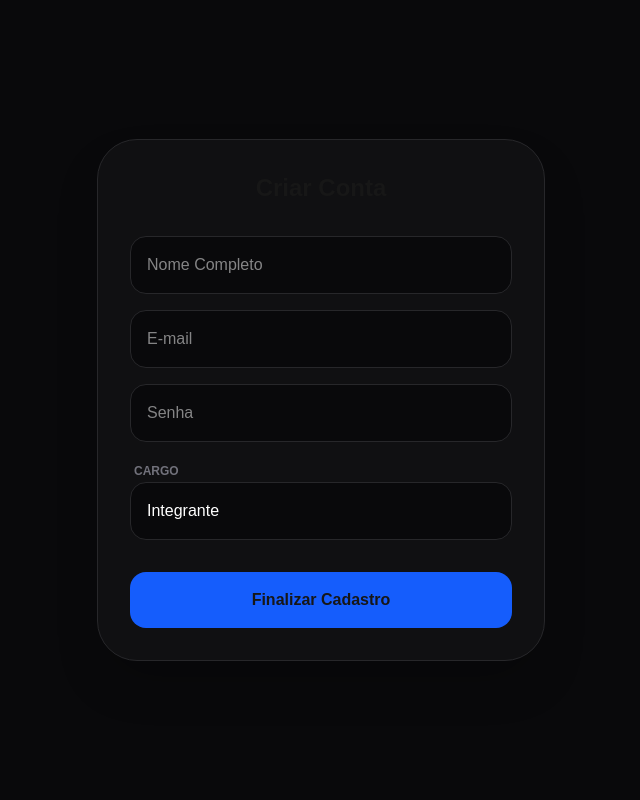
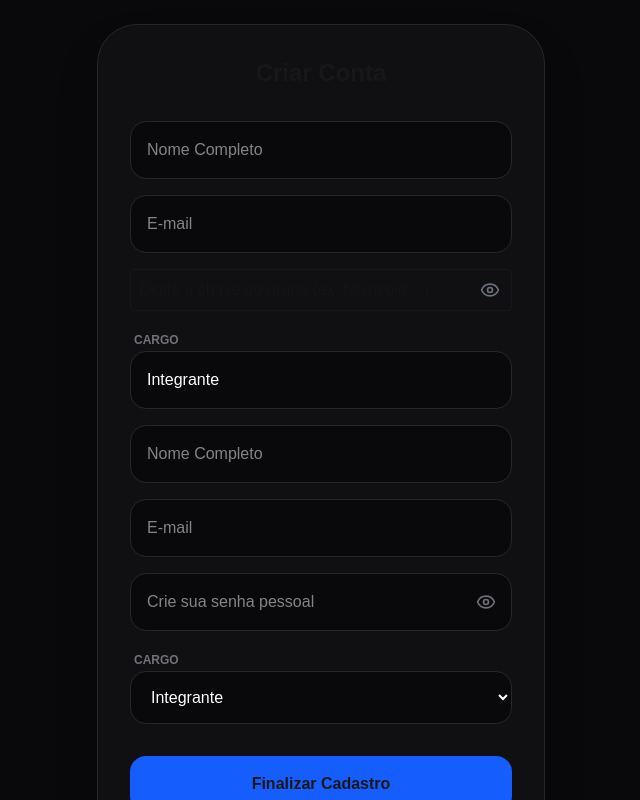
Before and after one commit to Metalink10/grupo-de-louvor-frontend, a Next.js app: page /register in a window 1280 px wide. Shown: the top 800 px of the page, without its empty margins (319-959 px from the left). Built offline with nearby package versions, Linux system fonts and the light colour scheme; no server answers.

Commit message:
feat: visualização de senha e ajuste no cadastro de músicos

```diff
--- a/app/page.tsx
+++ b/app/page.tsx
@@ -1,17 +1,26 @@
-'use client'
+'use client';
 import { useState, useEffect } from 'react';
 import { api } from '../src/lib/api';
 import { useRouter } from 'next/navigation';
-import { UserPlus, Mail, Lock, User, Key, LogIn, ArrowRight } from 'lucide-react';
+import { UserPlus, Mail, Lock, User, Key, LogIn, Eye, EyeOff } from 'lucide-react';
 
 export default function AuthPage() {
+  const [showPassword, setShowPassword] = useState(false);
+  const [showGroupKey, setShowGroupKey] = useState(false); // Olhinho para a chave de grupo
   const router = useRouter();
   const [isLogin, setIsLogin] = useState(true);
   const [loading, setLoading] = useState(false);
-  const [formData, setFormData] = useState({ nome: '', email: '', senha: '', cargoDesejado: 'USER', chaveAcesso: '' });
+  const [formData, setFormData] = useState({
+    nome: '',
+    email: '',
+    senha: '',
+    cargoDesejado: 'USER',
+    chaveAcesso: ''
+  });
 
-  // Limpa vestígios antigos para evitar conflitos de sessão
-  useEffect(() => { localStorage.clear(); }, []);
+  useEffect(() => {
+    localStorage.clear();
+  }, []);
 
   const handleLogin = async (e: React.FormEvent) => {
     e.preventDefault();
@@ -22,14 +31,14 @@ export default function AuthPage() {
         localStorage.setItem('userToken', response.data.token);
         localStorage.setItem('userRole', response.data.role);
         localStorage.setItem('userName', response.data.nome);
-
-        // INJEÇÃO IMEDIATA: Resolve o erro 401 na hora
         api.defaults.headers.common['Authorization'] = `Bearer ${response.data.token}`;
-
         window.location.href = '/dashboard';
       }
-    } catch (err: any) { alert(err.response?.data?.erro || "Credenciais inválidas."); }
-    finally { setLoading(false); }
+    } catch (err: any) {
+      alert(err.response?.data?.erro || "Credenciais inválidas.");
+    } finally {
+      setLoading(false);
+    }
   };
 
   const handleRegister = async (e: React.FormEvent) => {
@@ -39,60 +48,119 @@ export default function AuthPage() {
       await api.post('/auth/registrar', formData);
       alert("Sucesso! Agora faça seu login.");
       setIsLogin(true);
-    } catch (err: any) { alert(err.response?.data?.erro || "Erro no cadastro."); }
-    finally { setLoading(false); }
+    } catch (err: any) {
+      alert(err.response?.data?.erro || "Erro ao criar conta.");
+    } finally {
+      setLoading(false);
+    }
   };
 
   return (
     <div className="min-h-screen bg-zinc-950 flex items-center justify-center p-6 font-sans">
       <div className="w-full max-w-md">
-        <div className="text-center mb-8">
-          <div className="bg-blue-600 w-16 h-16 rounded-2xl flex items-center justify-center mx-auto mb-4 shadow-lg shadow-blue-900/40">
+        <div className="text-center mb-4">
+          <div className="bg-blue-600 w-13 h-13 rounded-2xl flex items-center justify-center mx-auto mb-2 shadow-lg shadow-blue-900/40">
             {isLogin ? <LogIn className="text-white" size={32} /> : <UserPlus className="text-white" size={32} />}
           </div>
-          <h1 className="text-3xl font-black text-white tracking-tighter">{isLogin ? 'Entrar' : 'Criar Conta'}</h1>
+          <h1 className="text-2xl font-black text-white tracking-tighter">
+            {isLogin ? 'Gestão de Louvores' : 'Criar Conta'}
+          </h1>
         </div>
+
         <div className="bg-zinc-900/50 p-8 rounded-[2.5rem] border border-zinc-800 shadow-2xl">
           <form onSubmit={isLogin ? handleLogin : handleRegister} className="space-y-4">
+
             {!isLogin && (
-              <input required placeholder="Nome Completo" className="w-full bg-zinc-950 border border-zinc-800 p-4 rounded-2xl text-white outline-none focus:border-blue-500"
-                onChange={(e) => setFormData({ ...formData, nome: e.target.value })} />
+              <div className="relative flex items-center">
+                <User className="absolute left-4 text-zinc-500" size={18} />
+                <input
+                  required
+                  placeholder="Nome Completo"
+                  className="w-full bg-zinc-950 border border-zinc-800 p-4 pl-12 rounded-2xl text-white outline-none focus:border-blue-500"
+                  onChange={(e) => setFormData({ ...formData, nome: e.target.value })}
+                />
+              </div>
             )}
-            <input required type="email" placeholder="E-mail" className="w-full bg-zinc-950 border border-zinc-800 p-4 rounded-2xl text-white outline-none focus:border-blue-500"
-              onChange={(e) => setFormData({ ...formData, email: e.target.value })} />
-            <input required type="password" placeholder="Senha" className="w-full bg-zinc-950 border border-zinc-800 p-4 rounded-2xl text-white outline-none focus:border-blue-500"
-              onChange={(e) => setFormData({ ...formData, senha: e.target.value })} />
+
+            <div className="relative flex items-center">
+              <Mail className="absolute left-4 text-zinc-500" size={18} />
+              <input
+                required
+                type="email"
+                placeholder="E-mail"
+                className="w-full bg-zinc-950 border border-zinc-800 p-4 pl-12 rounded-2xl text-white outline-none focus:border-blue-500"
+                onChange={(e) => setFormData({ ...formData, email: e.target.value })}
+              />
+            </div>
+
+            {/* CAMPO DE SENHA COM OLHINHO */}
+            <div className="relative flex items-center">
+              <Lock className="absolute left-4 text-zinc-500" size={18} />
+              <input
+                required
+                type={showPassword ? "text" : "password"}
+                placeholder="Senha"
+                className="w-full bg-zinc-950 border border-zinc-800 p-4 pl-12 pr-12 rounded-2xl text-white outline-none focus:border-blue-500"
+                onChange={(e) => setFormData({ ...formData, senha: e.target.value })}
+              />
+              <button
+                type="button"
+                onClick={() => setShowPassword(!showPassword)}
+                className="absolute right-4 text-zinc-500 hover:text-zinc-300 transition-colors"
+              >
+                {showPassword ? <EyeOff size={20} /> : <Eye size={20} />}
+              </button>
+            </div>
+
             {!isLogin && (
               <>
-                <select className="w-full bg-zinc-950 border border-zinc-800 p-4 rounded-2xl text-white outline-none"
-                  value={formData.cargoDesejado} onChange={(e) => setFormData({ ...formData, cargoDesejado: e.target.value })}>
+                <select
+                  className="w-full bg-zinc-950 border border-zinc-800 p-4 rounded-2xl text-white outline-none focus:border-blue-500 appearance-none"
+                  value={formData.cargoDesejado}
+                  onChange={(e) => setFormData({ ...formData, cargoDesejado: e.target.value })}
+                >
                   <option value="USER">Integrante</option>
                   <option value="MUSICIAN">Músico</option>
                   <option value="ADMIN">Administrador</option>
                 </select>
-                {/* No seu arquivo de Registro (Frontend) */}
+
                 {formData.cargoDesejado !== 'USER' && (
-                  <div className="relative">
-                    <Key className="absolute left-4 top-1/2 -translate-y-1/2 text-zinc-500" size={18} />
+                  <div className="relative flex items-center">
+                    <Key className="absolute left-4 text-zinc-500" size={18} />
                     <input
                       required
-                      type='password'
-                      autoComplete="new-password"
-                      placeholder={formData.cargoDesejado === 'ADMIN' ? "Chave Mestra Admin" : "Chave de Músico"}
-                      className="w-full bg-zinc-950 border border-blue-900/50 p-4 pl-12 rounded-2xl text-white outline-none focus:border-blue-500"
-                      onChange={(e) => setFormData({ ...formData, chaveAcesso: e.target.value })} // Verifique se é chaveAcesso aqui
+                      type={showGroupKey ? "text" : "password"}
+                      placeholder="Chave de músico para cadastro"
+                      className="w-full bg-zinc-950 border border-zinc-800 p-4 pl-12 pr-12 rounded-2xl text-white outline-none focus:border-blue-500"
+                      value={formData.chaveAcesso}
+                      onChange={(e) => setFormData({ ...formData, chaveAcesso: e.target.value })}
                     />
+                    <button
+                      type="button"
+                      onClick={() => setShowGroupKey(!showGroupKey)}
+                      className="absolute right-4 text-zinc-500 hover:text-zinc-300 transition-colors"
+                    >
+                      {showGroupKey ? <EyeOff size={20} /> : <Eye size={20} />}
+                    </button>
                   </div>
                 )}
               </>
             )}
-            <button disabled={loading} className="w-full bg-blue-600 hover:bg-blue-500 py-4 rounded-2xl font-bold text-white transition mt-4">
-              {loading ? 'Processando...' : (isLogin ? 'Entrar' : 'Cadastrar')}
+
+            <button
+              disabled={loading}
+              className="w-full bg-blue-600 hover:bg-blue-500 py-4 rounded-2xl font-bold text-white transition-all mt-4 active:scale-[0.98]"
+            >
+              {loading ? 'Processando...' : (isLogin ? 'Entrar no Sistema' : 'Criar minha conta')}
             </button>
           </form>
         </div>
-        <button onClick={() => setIsLogin(!isLogin)} className="w-full text-zinc-500 hover:text-white text-sm mt-8 transition">
-          {isLogin ? "Não tem conta? Cadastre-se" : "Já tem conta? Login"}
+
+        <button
+          onClick={() => setIsLogin(!isLogin)}
+          className="w-full text-center mt-4 text-zinc-400 hover:text-zinc-300 transition-colors"
+        >
+          {isLogin ? 'Não tem conta? Crie uma aqui' : 'Já tem conta? Faça login'}
         </button>
       </div>
     </div>
--- a/app/register/page.tsx
+++ b/app/register/page.tsx
@@ -2,9 +2,10 @@
 import { useState } from 'react';
 import { api } from '../../src/lib/api';
 import { useRouter } from 'next/navigation';
-import { UserPlus, Mail, Lock, User, Key } from 'lucide-react';
+import { UserPlus, Mail, Lock, User, Key, Eye, EyeOff } from 'lucide-react';
 
 export default function Register() {
+    const [showGroupKey, setShowGroupKey] = useState(false);
     const router = useRouter();
     const [loading, setLoading] = useState(false);
     const [formData, setFormData] = useState({
@@ -41,7 +42,7 @@ export default function Register() {
                         required
                         placeholder="Nome Completo"
                         className="w-full bg-zinc-950 border border-zinc-800 p-4 rounded-2xl text-white outline-none focus:border-blue-500"
-                        onChange={(e) => setFormData({...formData, nome: e.target.value})}
+                        onChange={(e) => setFormData({ ...formData, nome: e.target.value })}
                     />
 
                     <input
@@ -49,23 +50,34 @@ export default function Register() {
                         type="email"
                         placeholder="E-mail"
                         className="w-full bg-zinc-950 border border-zinc-800 p-4 rounded-2xl text-white outline-none focus:border-blue-500"
-                        onChange={(e) => setFormData({...formData, email: e.target.value})}
+                        onChange={(e) => setFormData({ ...formData, email: e.target.value })}
                     />
+                    <div className='relative'>
+                        <div className="relative flex items-center">
+                            <input
+                                type={showGroupKey ? "text" : "password"}
+                                name="chaveAcesso"
+                                placeholder="Digite a chave do grupo (ex: Musico@...)"
+                                className="w-full p-2 border rounded pr-10"
+                                required
+                            />
+                            <button
+                                type="button"
+                                onClick={() => setShowGroupKey(!showGroupKey)}
+                                className="absolute right-3 text-gray-500 hover:text-gray-700"
+                            >
+                                {showGroupKey ? <EyeOff size={20} /> : <Eye size={20} />}
+                            </button>
+                        </div>
+                    </div>
 
-                    <input
-                        required
-                        type="password"
-                        placeholder="Senha"
-                        className="w-full bg-zinc-950 border border-zinc-800 p-4 rounded-2xl text-white outline-none focus:border-blue-500"
-                        onChange={(e) => setFormData({...formData, senha: e.target.value})}
-                    />
 
                     <div className="space-y-2">
                         <label className="text-xs text-zinc-500 font-bold ml-1 uppercase">Cargo</label>
                         <select
                             className="w-full bg-zinc-950 border border-zinc-800 p-4 rounded-2xl text-white outline-none focus:border-blue-500 appearance-none"
                             value={formData.cargoDesejado}
-                            onChange={(e) => setFormData({...formData, cargoDesejado: e.target.value})}
+                            onChange={(e) => setFormData({ ...formData, cargoDesejado: e.target.value })}
                         >
                             <option value="USER">Integrante</option>
                             <option value="MUSICIAN">Músico</option>
@@ -74,18 +86,55 @@ export default function Register() {
                     </div>
 
                     {/* Campo de Chave de Acesso (Exigido pelo seu Backend) */}
-                    {formData.cargoDesejado !== 'USER' && (
-                        <div className="relative">
-                            <Key className="absolute left-4 top-1/2 -translate-y-1/2 text-zinc-500" size={18} />
-                            <input
-                                required
-                                type='password'
-                                placeholder="Chave de Acesso Secreta"
-                                className="w-full bg-zinc-950 border border-blue-900/50 p-4 pl-12 rounded-2xl text-white outline-none focus:border-blue-500"
-                                onChange={(e) => setFormData({...formData, chaveAcesso: e.target.value})}
-                            />
+                    {/* Campo de Chave de Acesso (Exigido pelo seu Backend) */}
+                    <form onSubmit={handleRegister} className="space-y-4">
+                        <input required placeholder="Nome Completo"
+                            className="w-full bg-zinc-950 border border-zinc-800 p-4 rounded-2xl text-white outline-none focus:border-blue-500"
+                            onChange={(e) => setFormData({ ...formData, nome: e.target.value })} />
+
+                        <input required type="email" placeholder="E-mail"
+                            className="w-full bg-zinc-950 border border-zinc-800 p-4 rounded-2xl text-white outline-none focus:border-blue-500"
+                            onChange={(e) => setFormData({ ...formData, email: e.target.value })} />
+
+                        {/* SENHA PESSOAL */}
+                        <div className="relative flex items-center">
+                            <input required
+                                type={showGroupKey ? "text" : "password"} // Reaproveitando showGroupKey
+                                placeholder="Crie sua senha pessoal"
+                                className="w-full bg-zinc-950 border border-zinc-800 p-4 rounded-2xl text-white outline-none focus:border-blue-500 pr-12"
+                                onChange={(e) => setFormData({ ...formData, senha: e.target.value })} />
+                            <button type="button" onClick={() => setShowGroupKey(!showGroupKey)} className="absolute right-4 text-zinc-500">
+                                {showGroupKey ? <EyeOff size={20} /> : <Eye size={20} />}
+                            </button>
                         </div>
-                    )}
+
+                        <div className="space-y-2">
+                            <label className="text-xs text-zinc-500 font-bold ml-1 uppercase">Cargo</label>
+                            <select className="w-full bg-zinc-950 border border-zinc-800 p-4 rounded-2xl text-white outline-none focus:border-blue-500"
+                                value={formData.cargoDesejado} onChange={(e) => setFormData({ ...formData, cargoDesejado: e.target.value })}>
+                                <option value="USER">Integrante</option>
+                                <option value="MUSICIAN">Músico</option>
+                                <option value="ADMIN">Administrador</option>
+                            </select>
+                        </div>
+
+                        {/* CHAVE DE ACESSO */}
+                        {formData.cargoDesejado !== 'USER' && (
+                            <div className="relative flex items-center">
+                                <Key className="absolute left-4 text-zinc-500" size={18} />
+                                <input required
+                                    type={showGroupKey ? "text" : "password"}
+                                    placeholder="Chave de Acesso Secreta"
+                                    className="w-full bg-zinc-950 border border-zinc-800 p-4 pl-12 rounded-2xl text-white outline-none focus:border-blue-500"
+                                    value={formData.chaveAcesso}
+                                    onChange={(e) => setFormData({ ...formData, chaveAcesso: e.target.value })} />
+                            </div>
+                        )}
+
+                        <button disabled={loading} className="w-full bg-blue-600 hover:bg-blue-500 py-4 rounded-2xl font-bold transition mt-4">
+                            {loading ? 'Cadastrando...' : 'Finalizar Cadastro'}
+                        </button>
+                    </form>
 
                     <button
                         disabled={loading}
```
